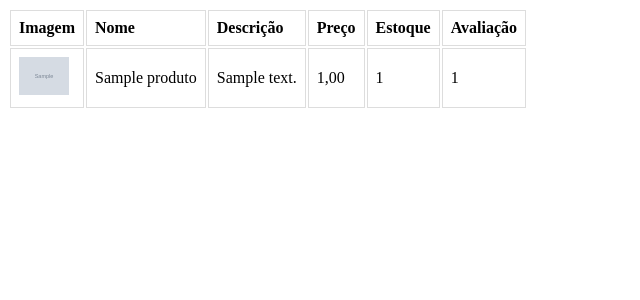
After one commit to naveganth/Projeto-Banco-de-Dados, a Django app: page /admin/produtos in a window 1280 px wide. The commit adds this page. Shown: the top 300 px of the page, without its empty margins (0-640 px from the left). Run offline with Django 5.2, Linux system fonts and the light colour scheme; tables that the repository leaves empty hold one stand-in row (values such as "Sample post"); grey boxes marked "Sample" are stand-in pictures.

Commit message:
Página de produtos

```diff
--- a/loja/templates/loja/admin/geral.html
+++ b/loja/templates/loja/admin/geral.html
@@ -17,6 +17,5 @@
         <h3>Compras</h3>
         <span>hoje: {{ compras_hoje}}</span>
         <span>{{ mes_atual }}: {{ compras_mes }}</span>
-        <script src="" async defer></script>
     </body>
 </html>
--- /dev/null
+++ b/loja/templates/loja/admin/produtos.html
@@ -0,0 +1,46 @@
+<!DOCTYPE html>
+<html>
+    <head>
+        <meta charset="utf-8">
+        <meta http-equiv="X-UA-Compatible" content="IE=edge">
+        <title></title>
+        <meta name="description" content="">
+        <meta name="viewport" content="width=device-width, initial-scale=1">
+        <meta http-equiv="refresh" content="20">
+        <link rel="stylesheet" href="">
+        <style>
+            table th, table td {
+                border: 1px solid #ddd;
+                padding: 8px;
+                margin: 0px;
+                text-align: left;
+            }
+        </style>
+    </head>
+    <body>
+        <table>
+            <thead>
+                <tr>
+                    <th>Imagem</th>
+                    <th>Nome</th>
+                    <th>Descrição</th>
+                    <th>Preço</th>
+                    <th>Estoque</th>
+                    <th>Avaliação</th>
+                </tr>
+            </thead>
+            <tbody>
+                {% for produto in produtos %}
+                <tr>
+                    <td><img style="width:50px; heigth: 50px;" src="{{ produto.url_imagem }}"></td>
+                    <td>{{produto.nome}}</td>
+                    <td>{{produto.descricao}}</td>
+                    <td>{{produto.preco}}</td>
+                    <td>{{produto.estoque}}</td>
+                    <td>{{produto.avaliacao}}</td>
+                </tr>
+                {% endfor %}
+            </tbody>
+        </table>
+    </body>
+</html>
--- a/loja/templates/loja/chart.html
+++ b/loja/templates/loja/chart.html
@@ -55,6 +55,7 @@
       .chart-div.active {
         display: flex;
         flex-direction: column;
+        height: 100%
       }
 
       canvas {
@@ -91,7 +92,7 @@
       </div>
       <div id="produtos" class="chart-div">
         <h1>Produtos</h1>
-        Criar uma tabelinha aqui
+        <iframe src="/admin/produtos" frameborder="0" style="flex-grow: 1"></iframe>
       </div>
       <div id="clientes" class="chart-div">
         <h1>Clientes</h1>>
--- a/loja/urls.py
+++ b/loja/urls.py
@@ -15,4 +15,5 @@ urlpatterns = [
     path("termos/", views.termos, name="termos"),
     path("apagar_usuario_1234567890", views.apagar_usuario, name="apagar usuário"),
     path("admin/geral", views.admin_geral, name="admin geral"),
+    path("admin/produtos", views.admin_produtos, name="admin produto"),
 ]
--- a/loja/views.py
+++ b/loja/views.py
@@ -327,3 +327,9 @@ def admin_geral(request: HttpRequest):
     dados["compras_hoje"] = Compra.objects.filter(data__date = hoje).count()
     dados["compras_mes"] = Compra.objects.filter(data__month = mes_atual).count()
     return render(request, "loja/admin/geral.html", dados)
+
+@xframe_options_exempt
+def admin_produtos(request: HttpRequest):
+    dados = {}
+    dados["produtos"] = Produto.objects.all().order_by("id")
+    return render(request, "loja/admin/produtos.html", dados)
```
